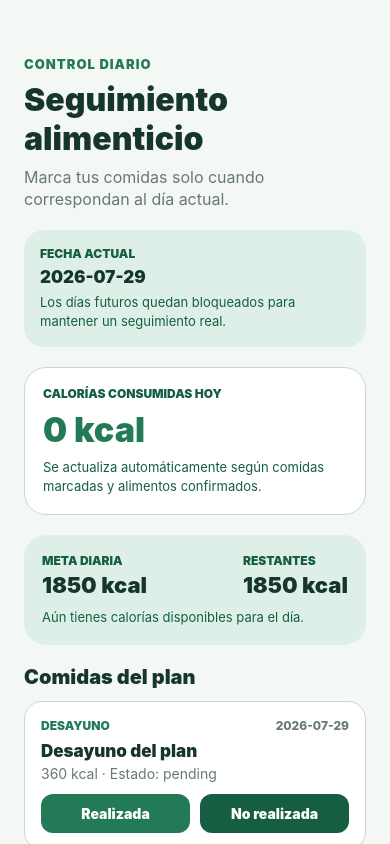
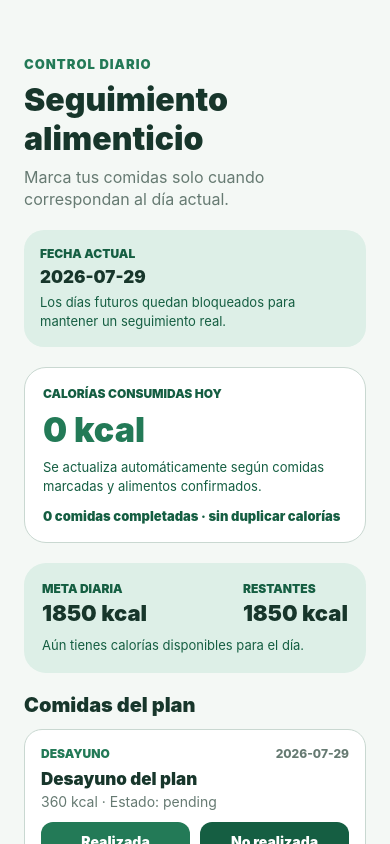
Before and after one commit to ravivanco/ProyectoInterculturalidad-G3, a React Native app in the folder movil/: screen /DailyTracking in a window 390 px wide. Built offline with nearby package versions, Linux system fonts and the light colour scheme; no server answers.

Commit message:
feat(movil): actualizar calorias al marcar comidas

```diff
--- a/movil/src/screens/tracking/DailyTrackingScreen.tsx
+++ b/movil/src/screens/tracking/DailyTrackingScreen.tsx
@@ -29,6 +29,10 @@ export function DailyTrackingScreen({ navigation }: NativeStackScreenProps<RootS
       .reduce((total, food) => total + food.calories, 0) ?? 0;
     return meals + additional;
   }, [summary?.additionalFoods, summary?.plannedMeals]);
+  const completedMeals = useMemo(
+    () => visibleMeals.filter((meal) => meal.date === todayIso && meal.status === 'completed'),
+    [visibleMeals],
+  );
   const remainingCalories = (summary?.calorieGoal ?? 0) - consumedCalories;
   const progress = useMemo(() => {
     const records = summary?.weightHistory ?? [];
@@ -83,6 +87,7 @@ export function DailyTrackingScreen({ navigation }: NativeStackScreenProps<RootS
         <Text style={styles.infoTitle}>Calorías consumidas hoy</Text>
         <Text style={styles.calorieValue}>{consumedCalories} kcal</Text>
         <Text style={styles.infoHint}>Se actualiza automáticamente según comidas marcadas y alimentos confirmados.</Text>
+        <Text style={styles.duplicateHint}>{completedMeals.length} comidas completadas · sin duplicar calorías</Text>
       </View>
 
       <View style={[styles.balanceCard, remainingCalories < 0 ? styles.balanceCardDanger : undefined]}>
@@ -190,6 +195,7 @@ const styles = StyleSheet.create({
   balanceRow: { flexDirection: 'row', justifyContent: 'space-between' },
   balanceValue: { color: colors.text, fontSize: 22, fontWeight: '900', marginTop: 4 },
   container: { backgroundColor: colors.background, flexGrow: 1, gap: 20, padding: 24, paddingTop: 56 },
+  duplicateHint: { color: colors.primaryDark, fontSize: 13, fontWeight: '900', marginTop: 4 },
   header: { gap: 8 },
   infoCard: { backgroundColor: colors.primarySoft, borderRadius: 20, gap: 6, padding: 16 },
   infoHint: { color: colors.primaryDark, fontSize: 13, lineHeight: 19 },
--- a/movil/src/services/trackingService.ts
+++ b/movil/src/services/trackingService.ts
@@ -44,6 +44,7 @@ export const trackingService = {
     const meal = plannedMeals.find((item) => item.id === mealId);
     if (!meal) throw new Error('Comida no encontrada.');
     if (meal.date !== todayIso) throw new Error('Solo puedes marcar comidas del día actual.');
+    if (meal.status === status) return cloneSummary();
     meal.status = status;
     return cloneSummary();
   },
```
